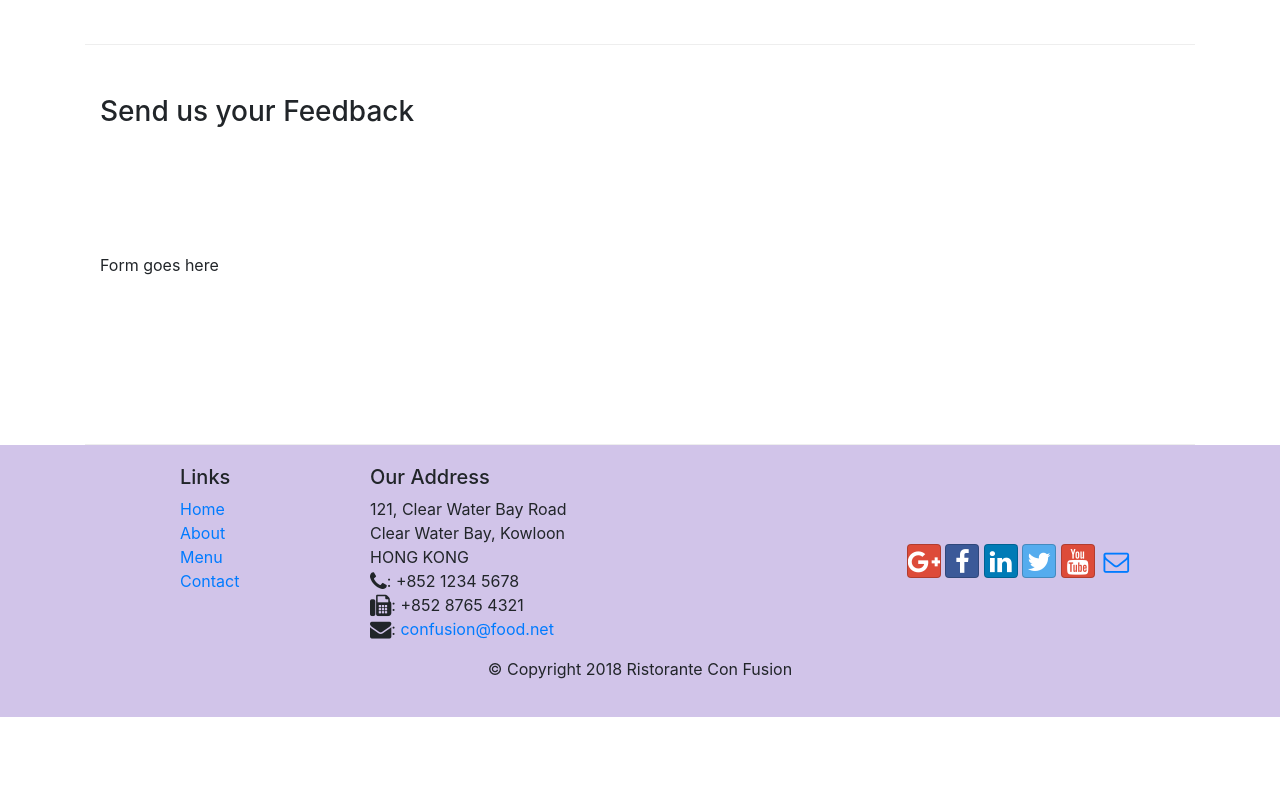
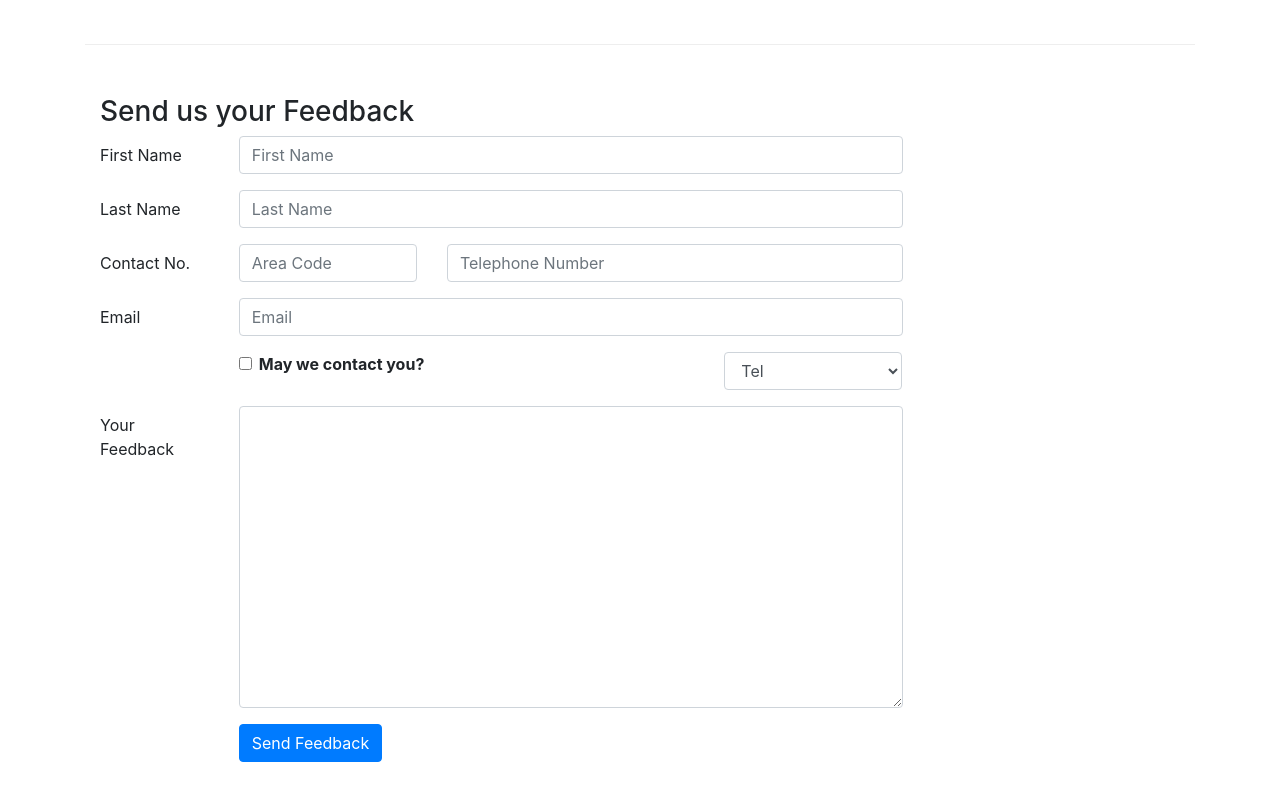
Before and after one commit to Dckstr6/Bootstrap4, a website: page contactus.html in a window 1280 px wide. Shown: the part 820-1620 px from the top of the page. Before the commit the page ends 1537 px from the top, so only its background shows below. Drawn offline with nearby package versions, Linux system fonts and the light colour scheme.

Commit message:
Added Form

```diff
--- a/contactus.html
+++ b/contactus.html
@@ -92,11 +92,67 @@
                 <h3>Send us your Feedback</h3>
             </div>
             <div class="col-12 col-md-9">
-                Form goes here
-            </div>
-            <div class="col-12 col-md">
+                <form>
+                    <div class="form-group row">
+                        <label for="firstname" class="col-12 col-md-2 col-form-label">First Name</label>
+                        <div class="col-md-10">
+                            <input type="text" class="form-control" id="firstname" name="firstname" placeholder="First Name">
+                        </div>
+                    </div>
+                    <div class="form-group row">
+                        <label for="lastname" class="col-12 col-md-2 col-form-label">Last Name</label>
+                        <div class="col-md-10">
+                            <input type="text" class="form-control" id="lastname" name="lastname" placeholder="Last Name">
+                        </div>
+                    </div>
+                    <div class="form-group row">
+                        <label for="telnum" class="col-12 col-md-2 col-form-label">Contact No.</label>
+                        <div class="col-5 col-md-3">
+                            <input type="tel" class="form-control" id="areacode" name="areacode" placeholder="Area Code">
+                        </div>
+                        <div class="col-7">
+                            <input type="tel" class="form-control" id="telnum" name="telnum" placeholder="Telephone Number">
+                        </div>
+                    </div>
+                    <div class="form-group row">
+                        <label for="emailid" class="col-md-2 col-form-label">Email</label>
+                        <div class="col-md-10">
+                            <input type="email" class="form-control" id="emailid" name="emailid" placeholder="Email">
+                        </div>
+                    </div>
+                    <div class="form-group row">
+                        <div class="col-md-6 offset-md-2">
+                            <div class="form-check">
+                                <input type="checkbox" class="form-check-input" name="approve" id="approve" value="">
+                                <label for="form-check-label" for="approve">
+                                    <strong>May we contact you?</strong>
+                                </label>
+                            </div>
+                        </div>
+                        <div class="col-md-3 offset-md-1">
+                            <select name="" id="" class="form-control">
+                                <option value="">Tel</option>
+                                <option value="">Email</option>
+                            </select>
+                        </div>
+                    </div>
+                    <div class="form-group row">
+                        <label for="feedback" class="col-md-2 col-form-label">Your Feedback</label>
+                        <div class="col-md-10">
+                            <textarea class="form-control" id="feedback" name="feedback" rows="12"></textarea>
+                        </div>
+                    </div>
+                    <div class="form-group row">
+                        <div class="col-md-10 offset-md-2">
+                            <button type="submit" class="btn btn-primary">
+                                Send Feedback
+                            </button>
+                        </div>
+                    </div>
+                </form>
             </div>
         </div>
+    </div>
 
     </div>
 
```
